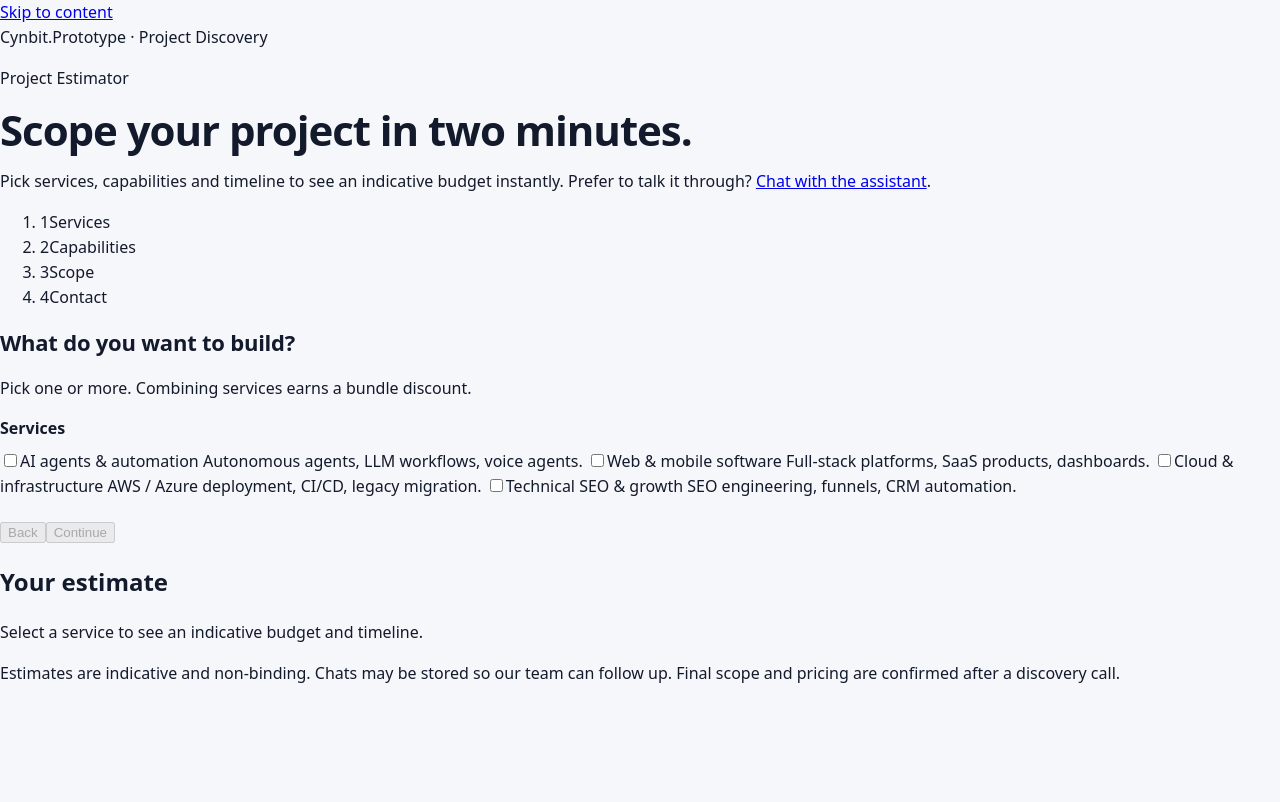
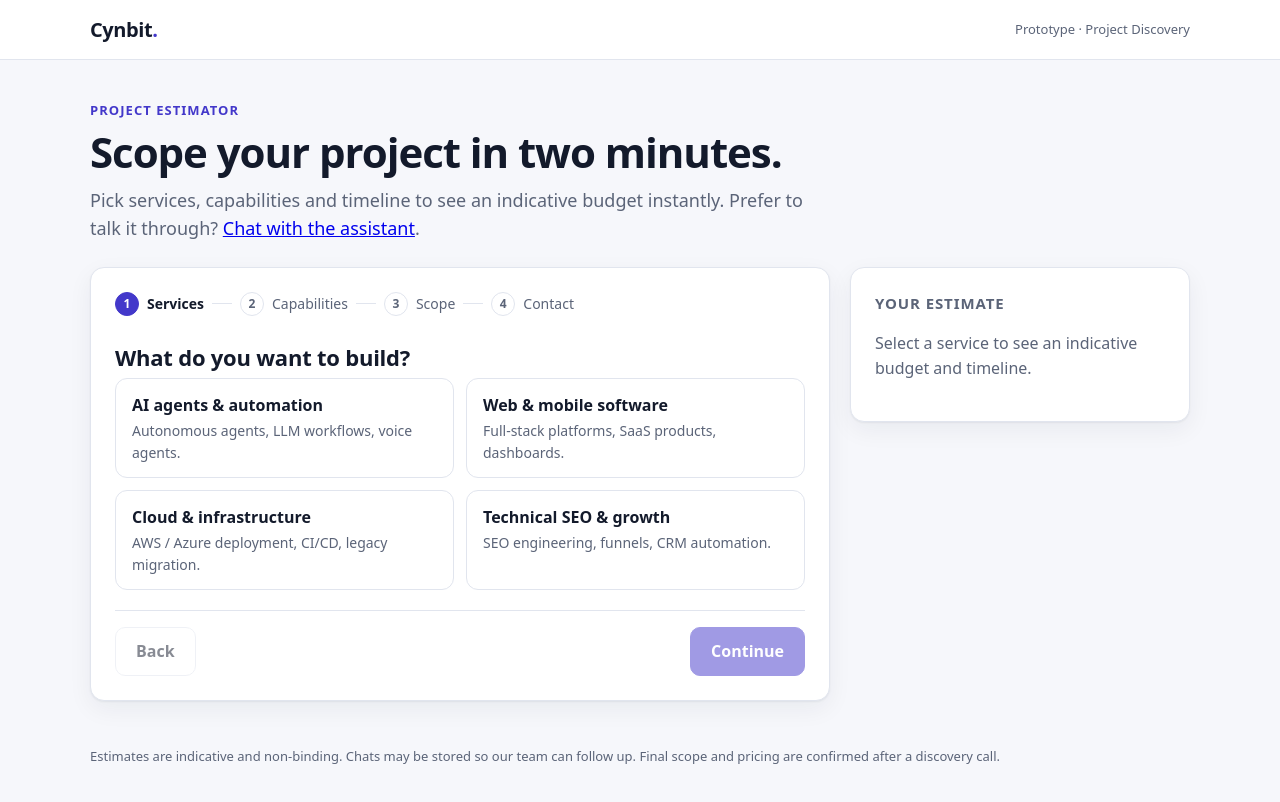
Before and after one commit to deepakdevfile/BuildScope-Assistant, a Next.js app: page /estimate in a window 1280 px wide. Shown: the top 802 px of the page. Built offline with nearby package versions, Linux system fonts and the light colour scheme.

Commit message:
C16: Styled the app using tailwind css

```diff
--- a/app/estimate/page.tsx
+++ b/app/estimate/page.tsx
@@ -2,20 +2,22 @@ import Link from "next/link";
 import Estimator from "@/components/Estimator";
 
 export const metadata = {
-    title: 'Project Estimator | Cynbit Technologies'
+  title: "Project Estimator | Cynbit Technologies",
 };
 
-export default function EstimatePage(){
+export default function EstimatePage() {
   return (
     <>
-            <section>
-                <p>Project Estimator</p>
+      <section className="hero">
+        <p className="eyebrow">Project Estimator</p>
         <h1>Scope your project in two minutes.</h1>
-                <p>
-                    Pick services, capabilities and timeline to see an indicative budget instantly. Prefer to talk it through? <Link href="/">Chat with the assistant</Link>.
+        <p className="lead">
+          Pick services, capabilities and timeline to see an indicative budget
+          instantly. Prefer to talk it through?{" "}
+          <Link href="/">Chat with the assistant</Link>.
         </p>
       </section>
       <Estimator />
     </>
-    )
+  );
 }
--- a/app/layout.tsx
+++ b/app/layout.tsx
@@ -12,17 +12,17 @@ export default function RootLayout({ children }: { children: ReactNode }) {
   return (
     <html lang="en">
       <body>
-        <a href="#main">Skip to content</a>
-        <header>
-          <div>
-            <span>
-              Cynbit<span>.</span>
+        <a href="#main" className="skip">Skip to content</a>
+        <header className="top">
+          <div className="wrap top-inner">
+            <span className="brand">
+              Cynbit<span className="dot">.</span>
             </span>
-            <span>Prototype · Project Discovery</span>
+            <span className="tag">Prototype · Project Discovery</span>
           </div>
         </header>
-        <main id="main">{children}</main>
-        <footer>
+        <main id="main" className="wrap">{children}</main>
+        <footer className="wrap foot">
           <p>
             Estimates are indicative and non-binding. Chats may be stored so our
             team can follow up. Final scope and pricing are confirmed after a
--- a/app/page.tsx
+++ b/app/page.tsx
@@ -3,8 +3,8 @@ import DiscoveryChat from "@/components/DiscoveryChat";
 export default function Home() {
   return (
     <>
-      <section>
-        <p>Project Discovery Assistant</p>
+      <section className="hero">
+        <p className="eyebrow">Project Discovery Assistant</p>
         <h1>Describe your idea. We&apos;ll shape the brief.</h1>
         <p className="lead">
           Chat with our assistant about what you want to build. It builds a
--- a/components/EstimatePanel.tsx
+++ b/components/EstimatePanel.tsx
@@ -1,4 +1,4 @@
-import { estimate, formatINR,  } from "@/lib/estimator";
+import { estimate, formatINR } from "@/lib/estimator";
 import { COMPLEXITY, TIMELINE } from "@/lib/types";
 import { featureLabel } from "@/lib/types";
 import type { Selection } from "@/lib/types";
@@ -7,20 +7,22 @@ export default function EstimatePanel({ selection }: { selection: Selection }) {
   const est = estimate(selection);
 
   return (
-      <aside aria-labelledby="sum-title">
+    <aside className="card summary" aria-labelledby="sum-title">
       <h2 id="sum-title">Your estimate</h2>
       <div aria-live="polite">
         {!est ? (
-            <p>Select a service to see an indicative budget and timeline.</p>
+          <p className="empty">
+            Select a service to see an indicative budget and timeline.
+          </p>
         ) : (
           <>
-              <div>
+            <div className="range">
               {formatINR(est.min)} – {formatINR(est.max)}
             </div>
-              <p>
+            <p className="weeks">
               ≈ {est.weeksMin} – {est.weeksMax} weeks
             </p>
-              <ul>
+            <ul className="bd">
               {est.breakdown.map((b) => (
                 <li key={b.service}>
                   <span>{b.label}</span>
@@ -30,14 +32,20 @@ export default function EstimatePanel({ selection }: { selection: Selection }) {
                 </li>
               ))}
             </ul>
-              <div>
+            <div className="chips">
               {selection.features.map((f) => (
-                  <span key={f}>{featureLabel(f)} </span>
+                <span className="chip" key={f}>
+                  {featureLabel(f)}{" "}
+                </span>
               ))}
-                <span>{COMPLEXITY[selection.complexity].label}</span>
-                <span>{TIMELINE[selection.timeline].label}</span>
+              <span className="chip">
+                {COMPLEXITY[selection.complexity].label}
+              </span>
+              <span className="chip">{TIMELINE[selection.timeline].label}</span>
             </div>
-              <p>Indicative and non-binding. Confirmed after discovery.</p>
+            <p className="note">
+              Indicative and non-binding. Confirmed after discovery.
+            </p>
           </>
         )}
       </div>
--- a/components/Estimator.tsx
+++ b/components/Estimator.tsx
@@ -1,4 +1,4 @@
-'use client';
+"use client";
 
 import { useState, useRef } from "react";
 import { CATALOG, COMPLEXITY, DEFAULT_SELECTION, TIMELINE } from "@/lib/types";
@@ -13,30 +13,36 @@ import { formatINR, normalizeSelection } from "@/lib/estimator";
 import LeadForm from "./LeadForm";
 import EstimatePanel from "./EstimatePanel";
 
-const STEPS = ['Services', 'Capabilities', 'Scope', 'Contact'] as const;
+const STEPS = ["Services", "Capabilities", "Scope", "Contact"] as const;
 
-const toggle = <T,>(arr: readonly T[], v: T): T[] => (arr.includes(v) ? arr.filter((x) => x !== v): [...arr, v]);
+const toggle = <T,>(arr: readonly T[], v: T): T[] =>
+  arr.includes(v) ? arr.filter((x) => x !== v) : [...arr, v];
 
 function Option(props: {
-    type: 'checkbox' | 'radio';
+  type: "checkbox" | "radio";
   name: string;
   checked: boolean;
   title: string;
   desc?: string;
-    onChange: () => void
+  onChange: () => void;
 }) {
   return (
-        <label htmlFor="">
-            <input type={props.type} name={props.name} checked={props.checked} onChange={props.onChange} />
-            <span>
-                <span>{props.title}</span>
-                {props.desc && <span> {props.desc} </span>}
+    <label className="opt">
+      <input
+        type={props.type}
+        name={props.name}
+        checked={props.checked}
+        onChange={props.onChange}
+      />
+      <span className="box">
+        <span className="t">{props.title}</span>
+        {props.desc && <span className="d"> {props.desc} </span>}
       </span>
     </label>
   );
 }
 
-export default function Estimator(){
+export default function Estimator() {
   const [step, setStep] = useState(0);
   const [sel, setSel] = useState<Selection>(DEFAULT_SELECTION);
   const panelRef = useRef<HTMLDivElement>(null);
@@ -52,16 +58,21 @@ export default function Estimator(){
       normalizeSelection({ ...s, services: toggle(s.services, id) }),
     );
 
-    const toggleFeature = (id: FeatureId) => setSel((s) => ({ ...s, features: toggle(s.features, id)}));
+  const toggleFeature = (id: FeatureId) =>
+    setSel((s) => ({ ...s, features: toggle(s.features, id) }));
 
   return (
-      <div>
-        <section aria-label="Project estimator">
-          <ol aria-label="Progress">
+    <div className="layout">
+      <section className="card" aria-label="Project estimator">
+        <ol className="steps" aria-label="Progress">
           {STEPS.map((label, i) => (
-              <li key={label} aria-current={i === step ? "step" : undefined}>
-                <span>{i + 1}</span>
-                <span>{label}</span>
+            <li
+              key={label}
+              className={i < step ? "done" : ""}
+              aria-current={i === step ? "step" : undefined}
+            >
+              <span className="n">{i + 1}</span>
+              <span className="l">{label}</span>
             </li>
           ))}
         </ol>
@@ -70,12 +81,12 @@ export default function Estimator(){
           {step === 0 && (
             <>
               <h2>What do you want to build?</h2>
-                <p>
+              <p className="hp">
                 Pick one or more. Combining services earns a bundle discount.
               </p>
               <fieldset>
-                  <legend>Services</legend>
-                  <div>
+                <legend className="hp">Services</legend>
+                <div className="grid">
                   {(Object.keys(CATALOG) as ServiceId[]).map((id) => (
                     <Option
                       key={id}
@@ -95,14 +106,13 @@ export default function Estimator(){
           {step === 1 && (
             <>
               <h2>Which capabilities do you need?</h2>
-                <p>
-                  Optional. Each one refines the estimate. Skip if you are
-                  unsure.
+              <p className="sub">
+                Optional. Each one refines the estimate. Skip if you are unsure.
               </p>
               {sel.services.map((sid) => (
                 <fieldset key={sid}>
                   <legend>{CATALOG[sid].label}</legend>
-                    <div>
+                  <div className="grid">
                     {Object.entries(CATALOG[sid].features).map(([fid, f]) => (
                       <Option
                         key={fid}
@@ -123,10 +133,12 @@ export default function Estimator(){
           {step === 2 && (
             <>
               <h2>How big and how fast?</h2>
-                <p>This is the biggestt driver of cost and duration. </p>
+              <p className="sub">
+                This is the biggestt driver of cost and duration.{" "}
+              </p>
               <fieldset>
                 <legend>Level of polish</legend>
-                  <div>
+                <div className="grid">
                   {(Object.keys(COMPLEXITY) as ComplexityId[]).map((id) => (
                     <Option
                       key={id}
@@ -135,16 +147,14 @@ export default function Estimator(){
                       checked={sel.complexity === id}
                       title={COMPLEXITY[id].label}
                       desc={COMPLEXITY[id].hint}
-                        onChange={() =>
-                          setSel((s) => ({ ...s, complexity: id }))
-                        }
+                      onChange={() => setSel((s) => ({ ...s, complexity: id }))}
                     />
                   ))}
                 </div>
               </fieldset>
               <fieldset>
                 <legend>Target timeline</legend>
-                  <div>
+                <div className="grid">
                   {(Object.keys(TIMELINE) as TimelineId[]).map((id) => (
                     <Option
                       key={id}
@@ -163,8 +173,9 @@ export default function Estimator(){
           {step === 3 && <LeadForm selection={sel} source="wizard" />}
         </div>
 
-          <div>
+        <div className="nav">
           <button
+            className="btn"
             type="button"
             disabled={step === 0}
             onClick={() => go(step - 1)}
@@ -173,6 +184,7 @@ export default function Estimator(){
           </button>
           {step < STEPS.length - 1 && (
             <button
+              className="btn primary"
               type="button"
               disabled={step === 0 && sel.services.length === 0}
               onClick={() => go(step + 1)}
--- a/components/LeadForm.tsx
+++ b/components/LeadForm.tsx
@@ -110,14 +110,15 @@ export default function LeadForm({
 
   if (done) {
     return (
-      <div>
+      <div className="success" role="status">
         <h2>Brief received. Thank you!</h2>
-        <p>
-          Reference <span>{done.id}</span>. Our team will reach out within 24
-          hours.
+        <p className="sub">
+          Reference <span className="ref">{done.id}</span>. Our team will reach
+          out within 24 hours.
         </p>
-        <pre>{done.brief}</pre>
+        <pre className="brief">{done.brief}</pre>
         <button
+          className="btn"
           type="button"
           onClick={() =>
             navigator.clipboard?.writeText(done.brief).catch(() => {})
@@ -153,7 +154,7 @@ export default function LeadForm({
     };
 
     return (
-      <div>
+      <div className="field">
         <label htmlFor={`f-${k}`}>
           {label}
           {opts.optional && <span> (optional)</span>}
@@ -163,7 +164,9 @@ export default function LeadForm({
         ) : (
           <input type={opts.type ?? "text"} {...common} />
         )}
-        <p id={`e-${k}`}>{err ?? ""}</p>
+        <p className="err" id={`e-${k}`}>
+          {err ?? ""}
+        </p>
       </div>
     );
   };
@@ -171,10 +174,18 @@ export default function LeadForm({
   return (
     <form onSubmit={onSubmit} noValidate>
       <h2>Where should we send your brief?</h2>
-      <p>We reply within 24 hours with a tailored plan.</p>
-      {banner && <div role="alert">{banner}</div>}
-      {errors.services && <div role="alert">{errors.services}</div>}
-      <div>
+      <p className="sub">We reply within 24 hours with a tailored plan.</p>
+      {banner && (
+        <div className="status bad" role="alert">
+          {banner}
+        </div>
+      )}
+      {errors.services && (
+        <div className="status bad" role="alert">
+          {errors.services}
+        </div>
+      )}
+      <div className="row2">
         {input("name", "Full name", { max: 80, ac: "name" })}
         {input("email", "Email address", {
           type: "email",
@@ -183,7 +194,7 @@ export default function LeadForm({
         })}
       </div>
 
-      <div>
+      <div className="row2">
         {input("company", "Company", {
           max: 100,
           ac: "organization",
@@ -203,7 +214,7 @@ export default function LeadForm({
         area: true,
       })}
 
-      <div aria-hidden='true'>
+      <div className="hp" aria-hidden="true">
         <label htmlFor="f-website">Website</label>
         <input
           id="f-website"
@@ -216,7 +227,7 @@ export default function LeadForm({
         />
       </div>
 
-      <button type="submit" disabled={sending}>
+      <button className="btn primary" type="submit" disabled={sending}>
         {sending ? "Sending..." : "Send brief"}
       </button>
     </form>
```
Also changed, not shown: components/DiscoveryChat.tsx (+58 -39 lines), tsconfig.json (+26 -6 lines). Lines whose indentation alone changed are shown as unchanged.
